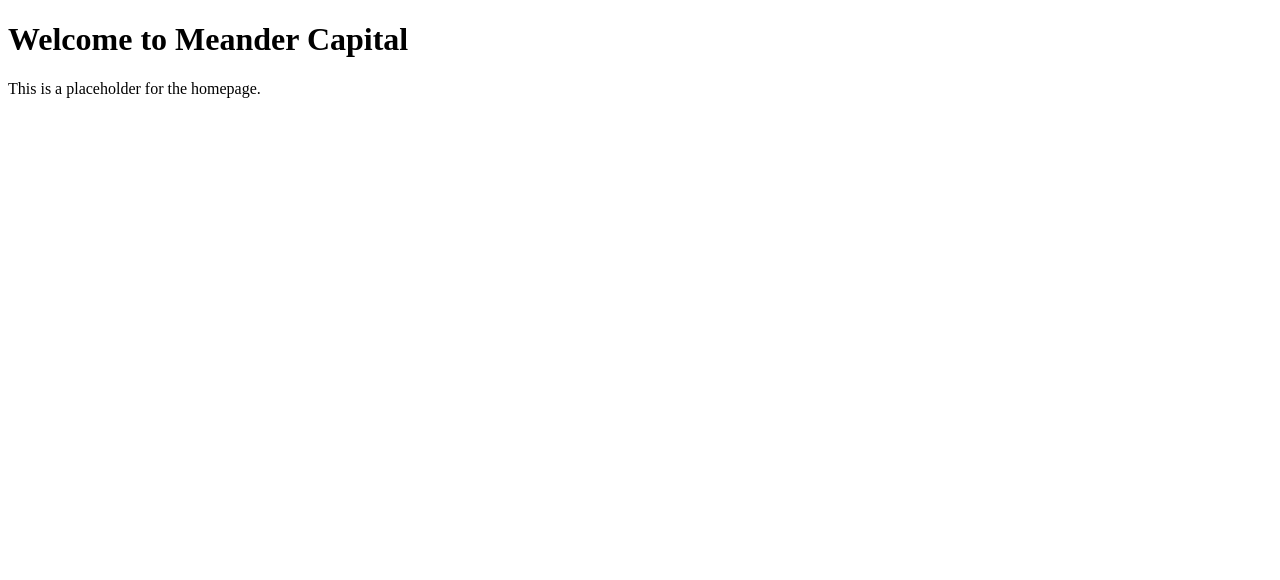
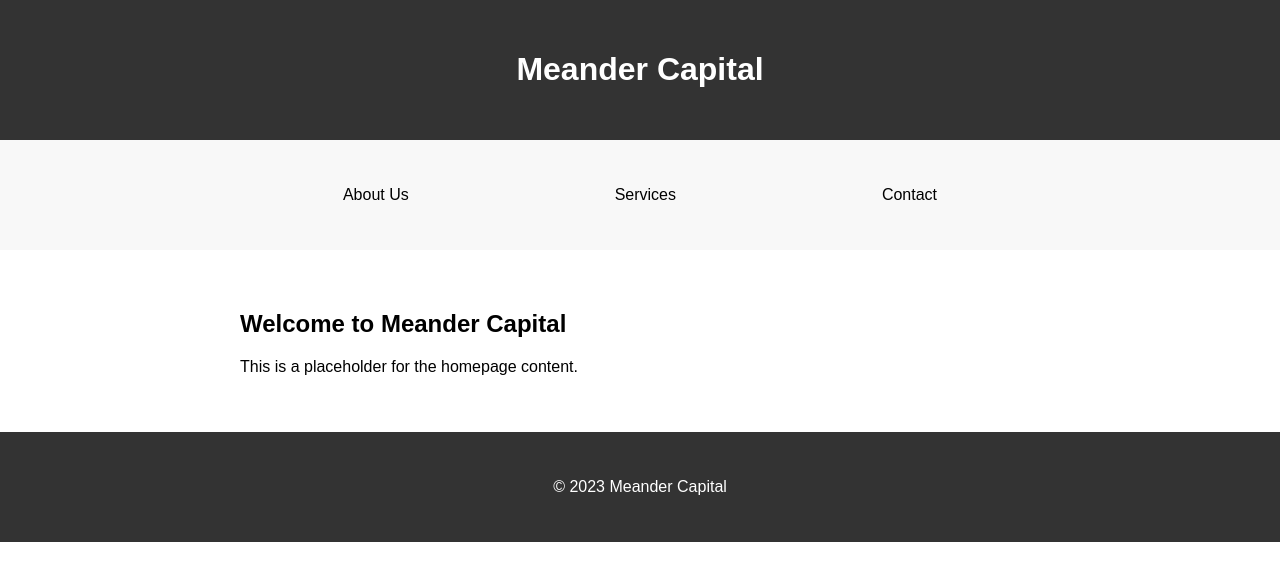
Before and after one commit to fred099/websiteAItest, a plain HTML site: page index.html in a window 1280 px wide. Drawn offline with Linux system fonts and the light colour scheme.

Commit message:
Update index.html

```diff
--- a/index.html
+++ b/index.html
@@ -2,9 +2,72 @@
 <html>
 <head>
     <title>Meander Capital</title>
+    <style>
+        body {
+            font-family: Arial, sans-serif;
+            margin: 0;
+            padding: 0;
+            box-sizing: border-box;
+        }
+        .container {
+            max-width: 800px;
+            margin: 0 auto;
+            padding: 20px;
+        }
+        header {
+            background-color: #333;
+            color: #fff;
+            padding: 10px 0;
+            text-align: center;
+        }
+        nav {
+            background-color: #f8f8f8;
+            padding: 10px 0;
+            margin-bottom: 20px;
+        }
+        nav ul {
+            list-style-type: none;
+            padding: 0;
+            display: flex;
+            justify-content: space-around;
+        }
+        main {
+            text-align: justify;
+        }
+        footer {
+            background-color: #333;
+            color: #fff;
+            text-align: center;
+            padding: 10px 0;
+            margin-top: 20px;
+        }
+    </style>
 </head>
 <body>
-    <h1>Welcome to Meander Capital</h1>
-    <p>This is a placeholder for the homepage.</p>
+    <header>
+        <div class="container">
+            <h1>Meander Capital</h1>
+        </div>
+    </header>
+    <nav>
+        <div class="container">
+            <ul>
+                <li>About Us</li>
+                <li>Services</li>
+                <li>Contact</li>
+            </ul>
+        </div>
+    </nav>
+    <main>
+        <div class="container">
+            <h2>Welcome to Meander Capital</h2>
+            <p>This is a placeholder for the homepage content.</p>
+        </div>
+    </main>
+    <footer>
+        <div class="container">
+            <p>&copy; 2023 Meander Capital</p>
+        </div>
+    </footer>
 </body>
 </html>
```
